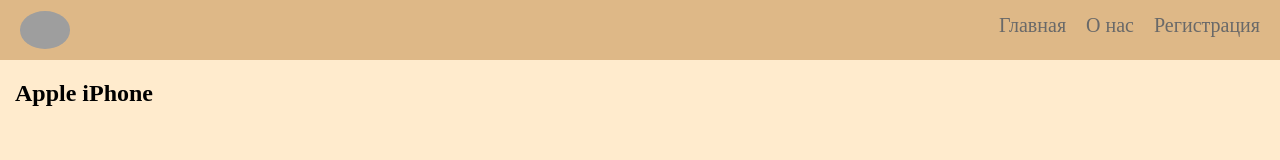
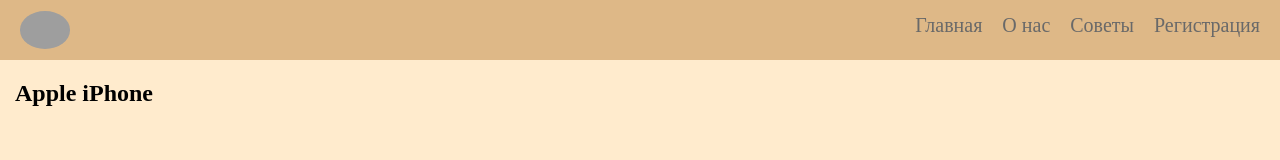
Before and after one commit to OGbuda/Gadjet, a plain HTML site: page iphone.html in a window 1280 px wide. Shown: the top 160 px of the page. Drawn offline with nearby package versions, Linux system fonts and the light colour scheme; grey boxes are pictures that could not be loaded.

Commit message:
Update iphone.html

```diff
--- a/iphone.html
+++ b/iphone.html
@@ -29,6 +29,9 @@
                                         <a href="About.html" class="link">О нас</a>
 
                                 </li>
+                    <li>
+ 					<a href="market.html" class="link">Советы</a>
+ 				</li>
                                 <li>
                                     <a href="registr.html" class="link">Регистрация</a>
                                 </li>
```
